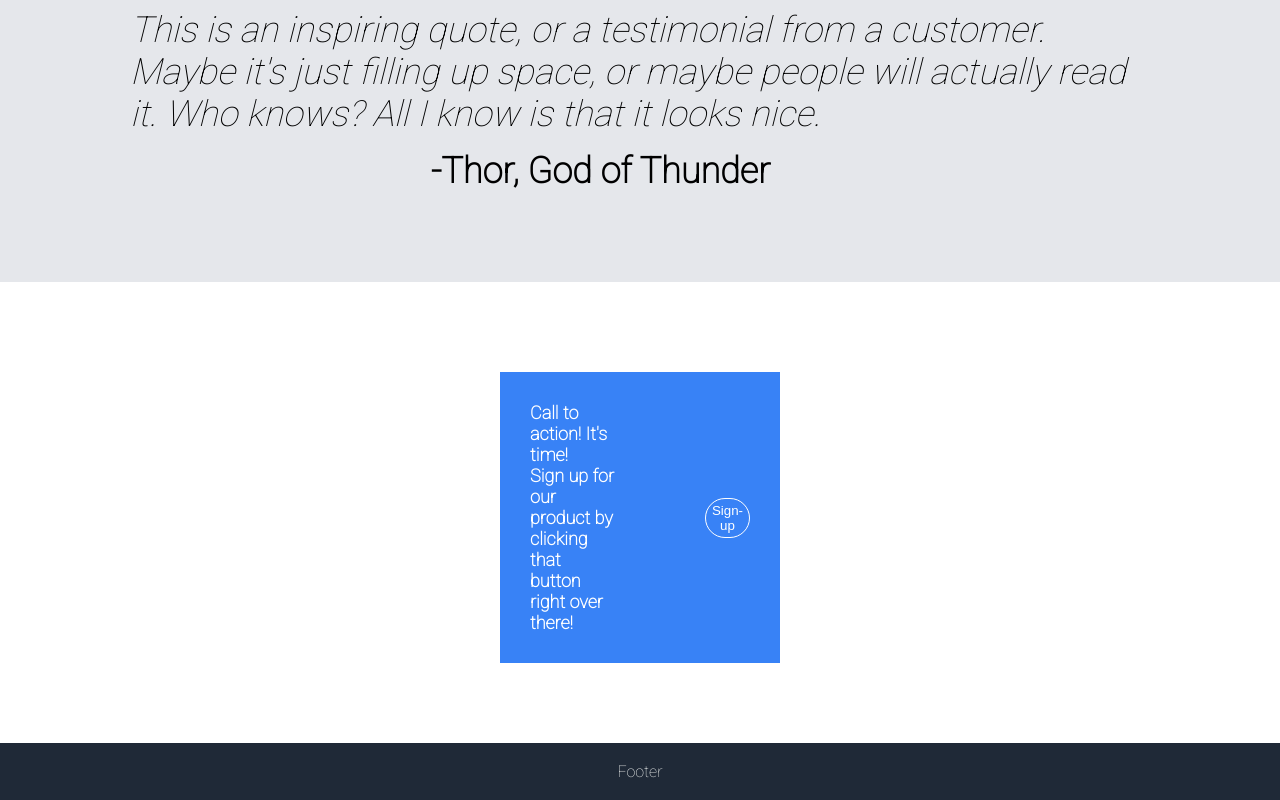
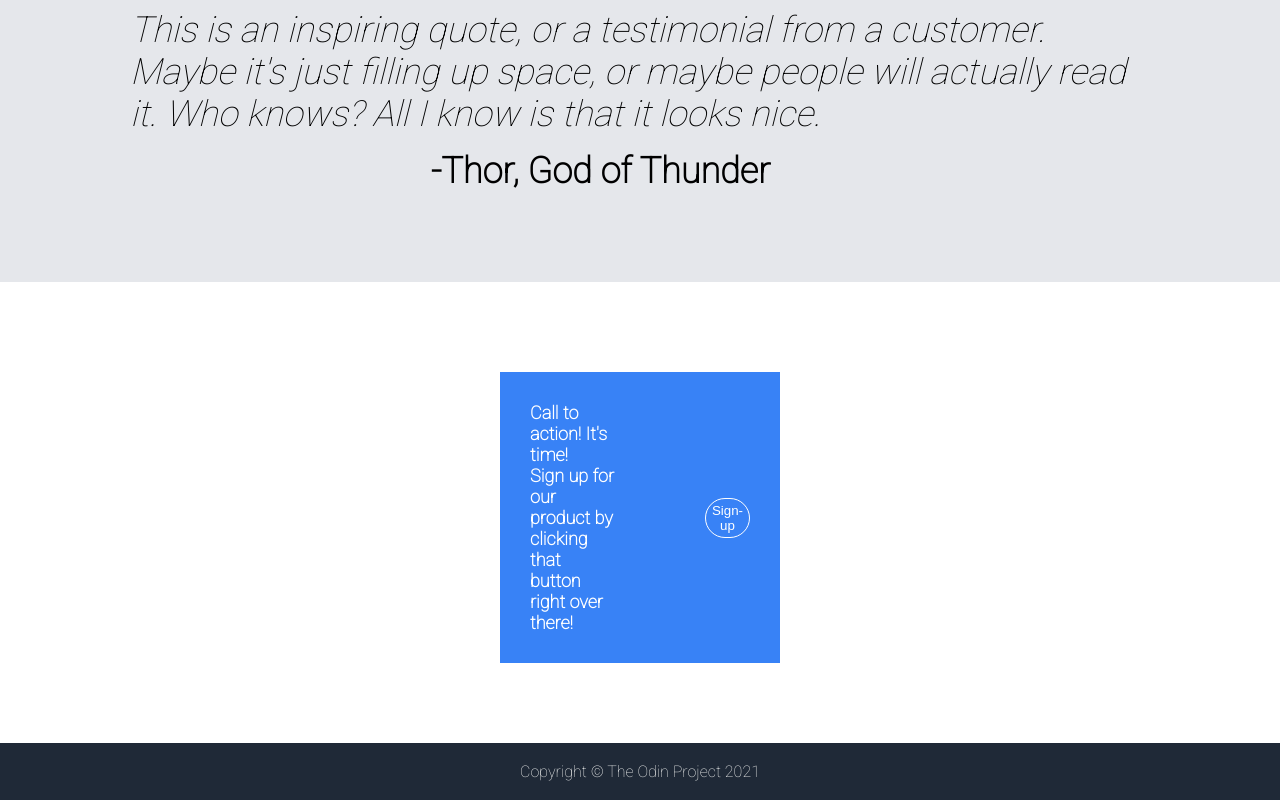
Before and after one commit to korduss/Landing-Page, a plain HTML site: page index.html in a window 1280 px wide. Shown: the part 1011-1811 px from the top of the page. Drawn offline with Linux system fonts and the light colour scheme.

Commit message:
change footer

```diff
--- a/index.html
+++ b/index.html
@@ -63,7 +63,7 @@
         </div>
     </div>
     <div class="footer">
-        <p>Footer</p>
+        <p>Copyright © The Odin Project 2021 </p>
     </div>
 </body>
 </html>
```
